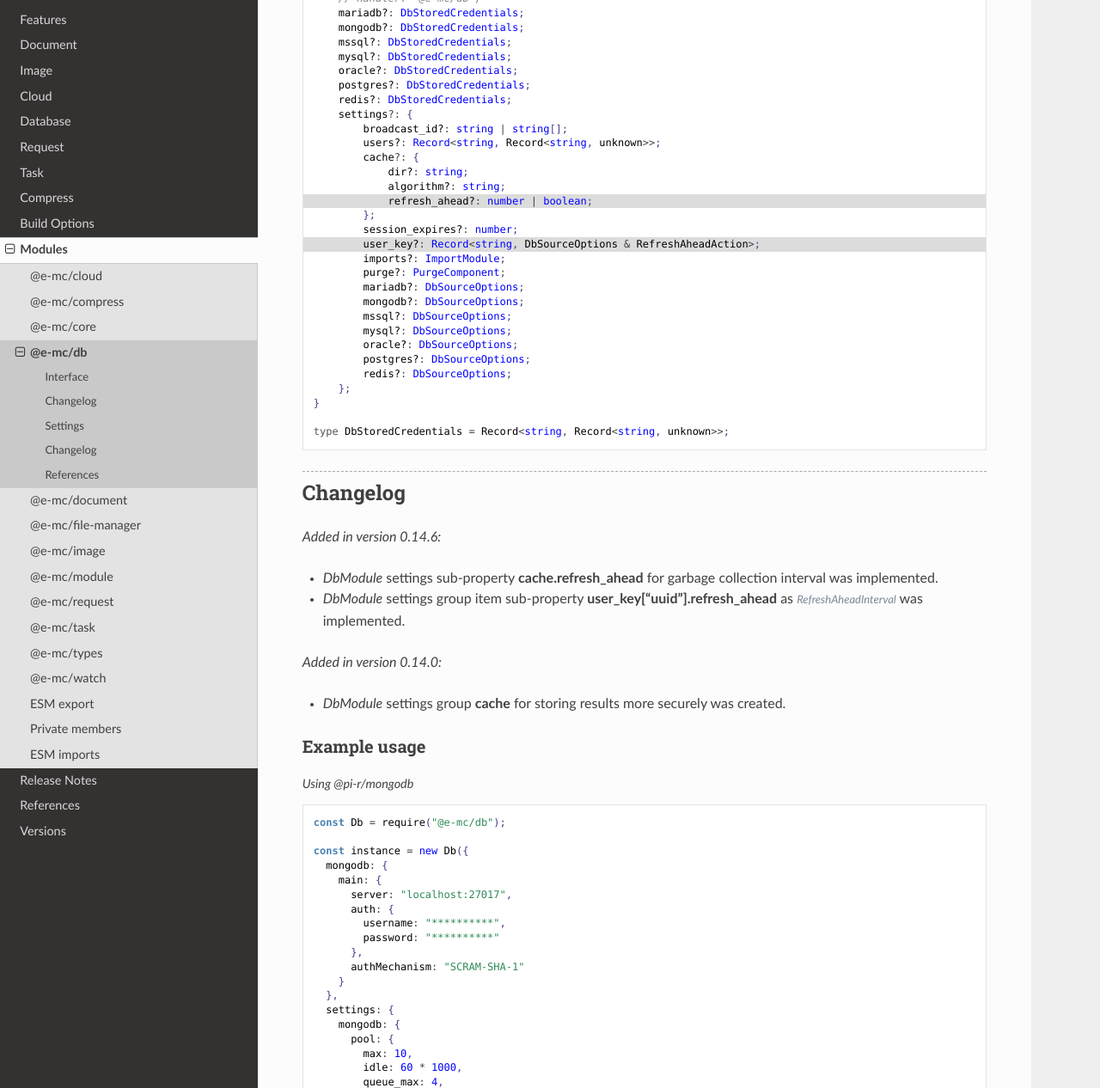
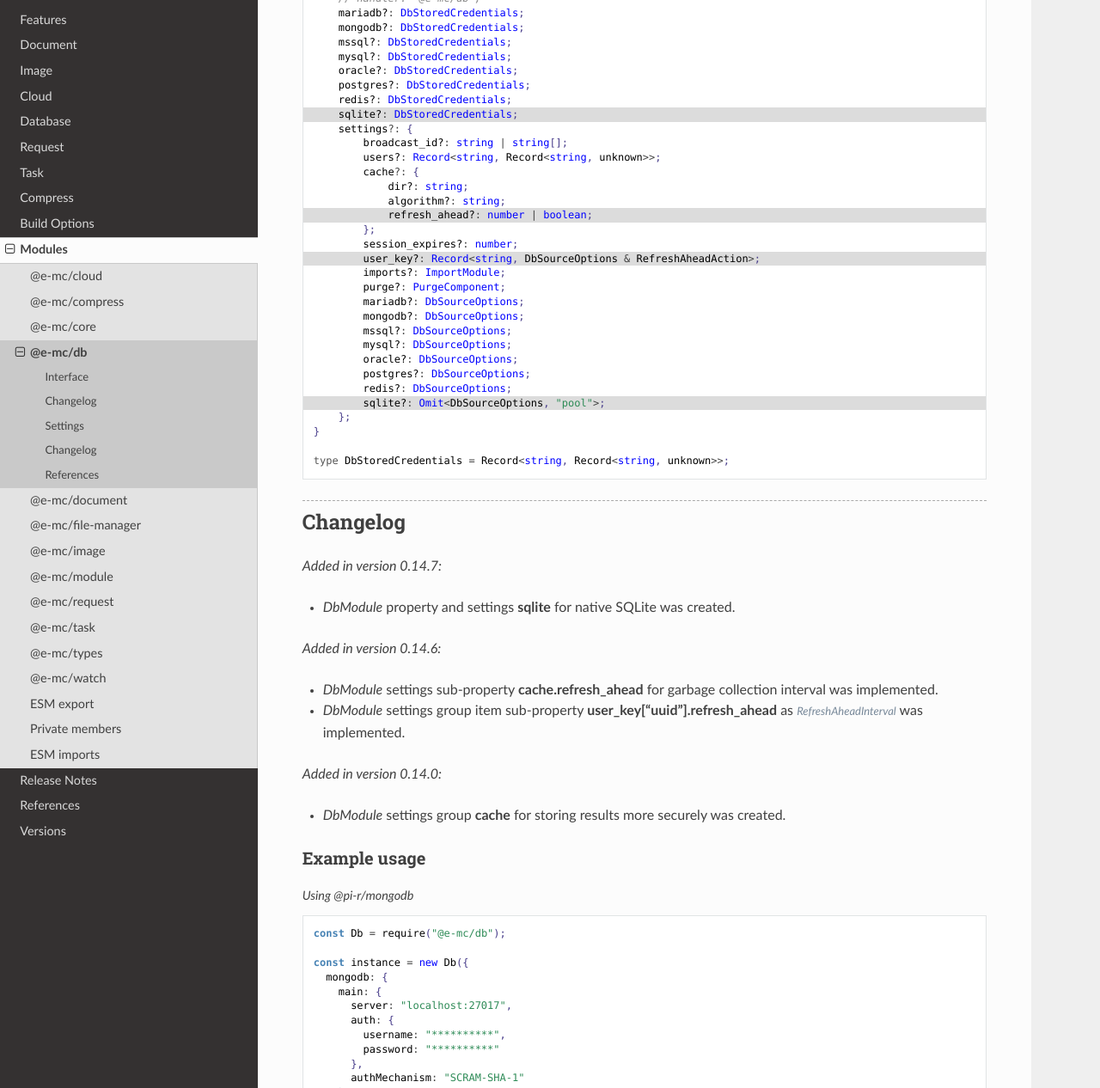
Before and after one commit to anpham6/chrome-docs, a Sphinx documentation site: the page built from source/modules/db.rst, in a window 1280 px wide and 1400 px high, scrolled down 2905 px, cut to the strip 134-1400 px from the top of the window. Shown: the whole strip at 86% size. Built offline with Sphinx 7.4.7 and the Read the Docs theme 3.1.0, drawn with Linux system fonts in a browser that asks for light colours; some of the changed text lies outside the part shown.

```diff
--- a/source/document/interface.rst
+++ b/source/document/interface.rst
@@ -65,7 +65,7 @@ Interface
       dataSource: {
           source: "uri" | "local" | "export" | "json";
           source: "cloud";
-          source: "mariadb" | "mongodb" | "mssql" | "mysql" | "oracle" | "postgres" | "redis";
+          source: "mariadb" | "mongodb" | "mssql" | "mysql" | "oracle" | "postgres" | "redis" | "sqlite";
           postQuery?: string;
           preRender?: string;
           whenEmpty?: string;
--- a/source/modules/db.rst
+++ b/source/modules/db.rst
@@ -171,6 +171,7 @@ Settings
       oracle?: DbStoredCredentials;
       postgres?: DbStoredCredentials;
       redis?: DbStoredCredentials;
+      sqlite?: DbStoredCredentials;
       settings?: {
           broadcast_id?: string | string[];
           users?: Record<string, Record<string, unknown>>;
@@ -190,6 +191,7 @@ Settings
           oracle?: DbSourceOptions;
           postgres?: DbSourceOptions;
           redis?: DbSourceOptions;
+          sqlite?: Omit<DbSourceOptions, "pool">;
       };
   }
 
@@ -197,6 +199,10 @@ Settings
 
 Changelog
 =========
+
+.. versionadded:: 0.14.7
+
+  - *DbModule* property and settings **sqlite** for native SQLite was created.
 
 .. versionadded:: 0.14.6
 
--- a/source/modules/file-manager.rst
+++ b/source/modules/file-manager.rst
@@ -162,7 +162,8 @@ Interface
   }
 
   interface FileManagerConstructor extends HostConstructor {
-      purgeMemory(percent?: number, limit?: number | boolean, parent?: number | boolean): Promise<number>;
+      purgeMemory(percent: number, parent: boolean): Promise<number>;
+      purgeMemory(percent?: number, limit?: number, parent?: number | boolean): Promise<number>;
       loadSettings(settings: Settings, password?: string): boolean;
       loadSettings(settings: Settings, permission?: PermissionReadWrite, password?: string): boolean;
       sanitizeAssets(assets: ExternalAsset[], exclusions?: string[]): ExternalAsset[];
--- a/source/modules/module.rst
+++ b/source/modules/module.rst
@@ -253,7 +253,7 @@ Interface
       sanitizeArgs(values: string[], doubleQuote?: boolean): string[];
       purgeMemory(percent: number, parent: boolean): Promise<number>;
       purgeMemory(percent: number, limit: number, parent?: boolean): Promise<number>;
-      purgeMemory(percent?: number, limit?: number | boolean, parent?: unknown): Promise<number>;
+      purgeMemory(percent?: number, limit?: number, parent?: unknown): Promise<number>;
       canWrite(name: "temp" | "home"): boolean;
       loadSettings(settings: Settings, password?: string): boolean;
       readonly prototype: IModule<IHost>;
```
Also changed, not shown: other parts of source/modules/db.rst (+4 -4 lines).
